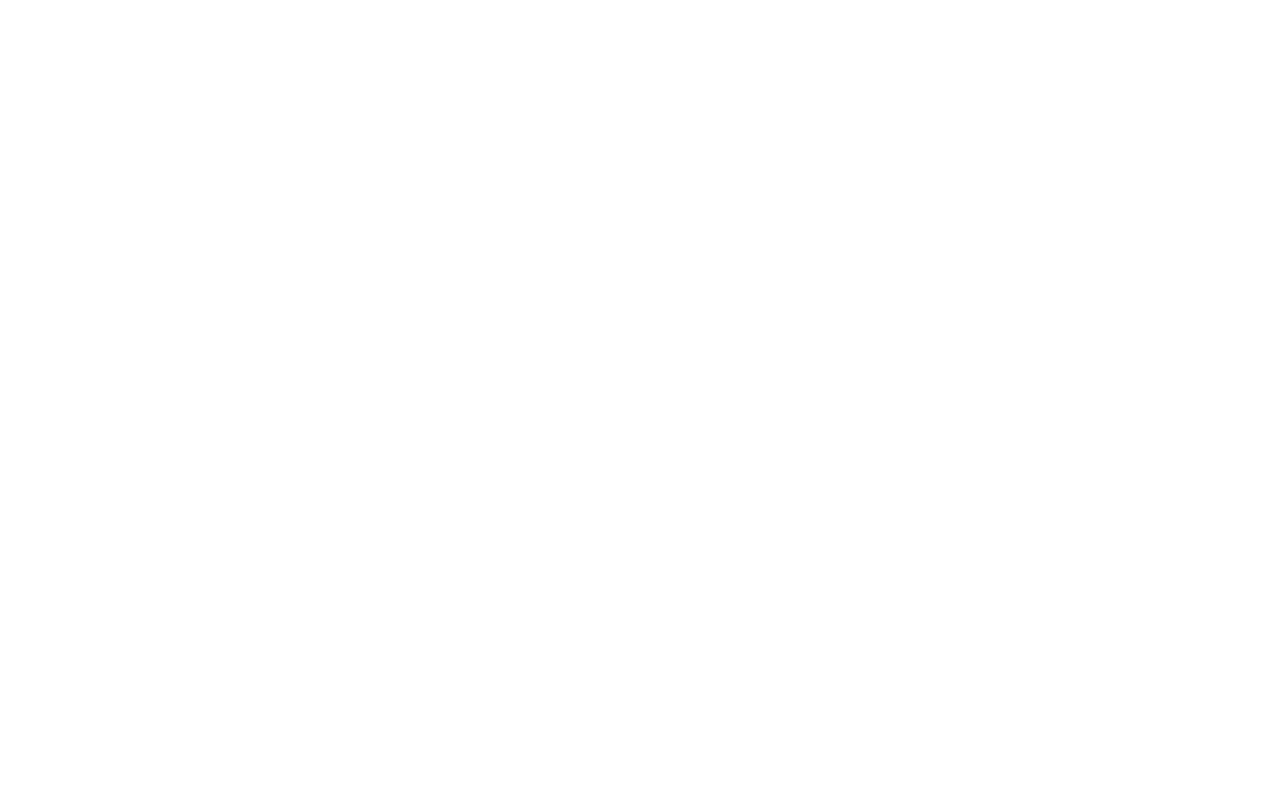
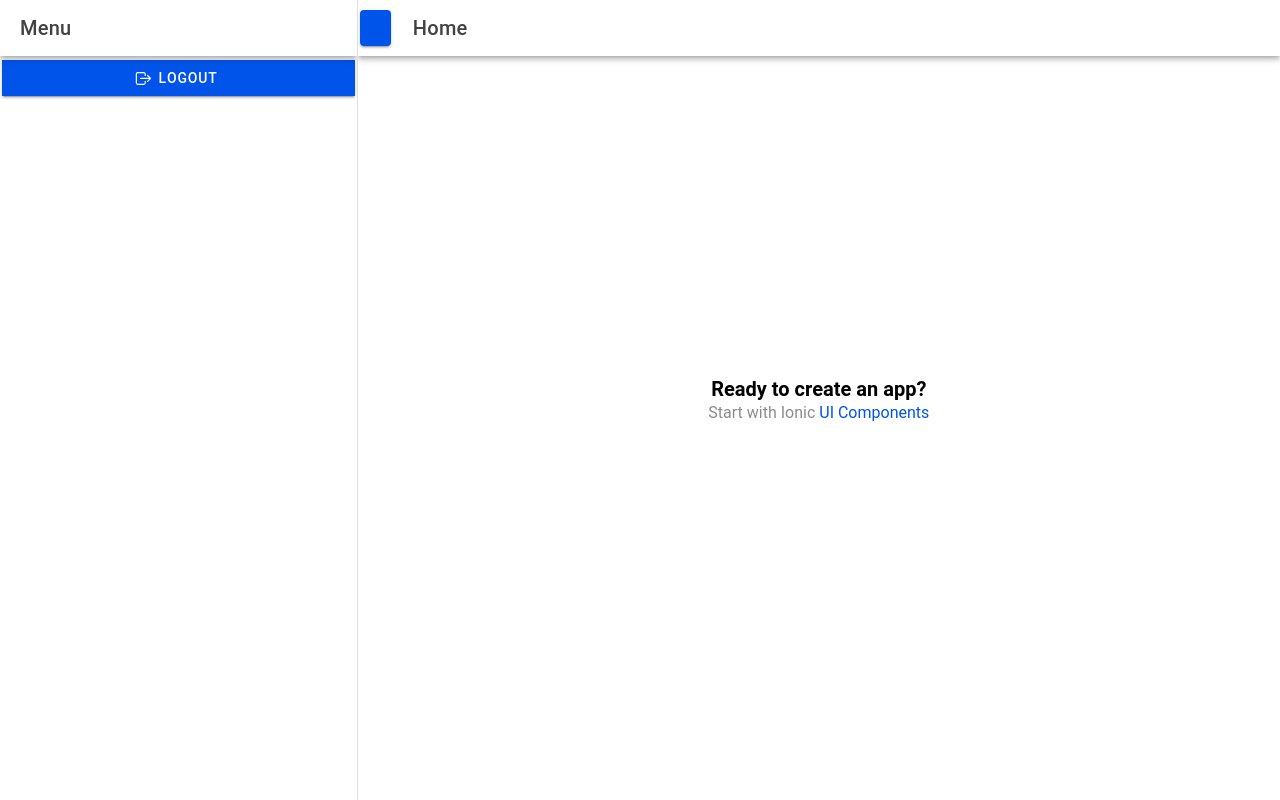
Before and after one commit to Clintambacan/it35b-mobileS, a React (Vite) app: page /app/home in a window 1280 px wide. Built offline with nearby package versions, Linux system fonts and the light colour scheme.

Commit message:
Fixed errors

```diff
--- a/src/App.tsx
+++ b/src/App.tsx
@@ -28,12 +28,13 @@ import '@ionic/react/css/display.css';
 
 /* import '@ionic/react/css/palettes/dark.always.css'; */
 /* import '@ionic/react/css/palettes/dark.class.css'; */
+
 import '@ionic/react/css/palettes/dark.system.css';
 
 /* Theme variables */
 import './theme/variables.css';
-import Template from './pages/Template';
 import Login from './pages/Login';
+import Menu from './pages/Menu';
 
 setupIonicReact();
 
@@ -41,12 +42,14 @@ const App: React.FC = () => (
   <IonApp>
     <IonReactRouter>
       <IonRouterOutlet>
-        <Route exact path="/" component={Login} />
-        <Route exact path="/home" component={Home} />
+
+        <Route exact path ="/" component={Login} />
+        <Route path ="/app" component={Menu} />
 
       </IonRouterOutlet>
     </IonReactRouter>
   </IonApp>
 );
 
+
 export default App;
--- a/src/pages/Home.tsx
+++ b/src/pages/Home.tsx
@@ -1,4 +1,4 @@
-import { IonButtons, IonContent, IonHeader, IonPage, IonTitle, IonToolbar, IonMenuButton } from '@ionic/react';
+import { IonButton, IonContent, IonHeader, IonMenuButton, IonPage, IonProgressBar, IonTitle, IonToolbar } from '@ionic/react';
 import ExploreContainer from '../components/ExploreContainer';
 import './Home.css';
 
@@ -7,18 +7,16 @@ const Home: React.FC = () => {
     <IonPage>
       <IonHeader>
         <IonToolbar>
-            <IonButtons slot="start">
-
-                                  <IonMenuButton></IonMenuButton>
-                              </IonButtons>
-
-          <IonTitle>Blank</IonTitle>
+          <IonButton slot="start">
+              <IonMenuButton></IonMenuButton>
+          </IonButton>
+          <IonTitle>Home</IonTitle>
         </IonToolbar>
       </IonHeader>
       <IonContent fullscreen>
         <IonHeader collapse="condense">
           <IonToolbar>
-            <IonTitle size="large">Blank</IonTitle>
+            <IonTitle size="large">Home</IonTitle>
           </IonToolbar>
         </IonHeader>
         <ExploreContainer />
@@ -27,4 +25,5 @@ const Home: React.FC = () => {
   );
 };
 
+
 export default Home;
--- a/src/pages/Menu.tsx
+++ b/src/pages/Menu.tsx
@@ -1,109 +1,59 @@
-// Declaration imports
+//import { IonToolbar } from "@ionic/react"
 
-import {
-    IonHeader,
-    IonPage,
-    IonTitle,
-    IonToolbar,
-    IonSplitPane,
-    IonMenu,
-    IonRouterOutlet,
-    IonContent,
-    IonMenuToggle,
-    IonItem,
-    IonIcon,
-    IonButton}
-from "@ionic/react";
-import { Redirect, Route } from "react-router-dom";
+import { IonPage, IonSplitPane, IonMenu, IonHeader, IonToolbar, IonTitle, IonContent, IonMenuToggle, IonItem, IonIcon, IonButton, IonRouterOutlet } from "@ionic/react";
+import { Redirect, Route } from "react-router";
+import { homeOutline, informationCircleOutline, logOutOutline } from "ionicons/icons";
 import Home from "./Home";
 import About from "./About";
-import { homeOutline, information, logOutOutline } from "ionicons/icons";
 
 
-const Menu : React.FC = () => {
 
-    const path =[
-        {name: 'Home', url: '/app/home', icon:homeOutline},
-        {name: 'About', url: '/app/about', icon:information },
+const Menu:React.FC = () => {
 
+    const path = [
+        {name:'Home', url:'/app/home',icon:homeOutline},
+        {name:'About',url:'/app/about',icon:informationCircleOutline}
     ]
-
-    return (
-
+    return(
         <IonPage>
-            <IonSplitPane>
-
-                <IonMenu>
-
-
-                    {/* Header*/}
-
-
+            <IonSplitPane contentId="main">
+               <IonMenu contentId="main">
+                  {/* Header */}
                   <IonHeader>
-
                     <IonToolbar>
-
                         <IonTitle>Menu</IonTitle>
                     </IonToolbar>
-
-
                   </IonHeader>
-                {/* Content*/}
+                  {/* Content */}
                   <IonContent>
-
-                    {path.map((item, index) => (
+                    {path.map((item, index) =>(
                         <IonMenuToggle key={index}>
-
                             <IonItem routerLink={item.url} routerDirection="forward">
-
                                 <IonIcon icon={item.icon} slot="start"></IonIcon>
                                 {item.name}
                             </IonItem>
-
                         </IonMenuToggle>
-
-
                     ))}
 
-                    <IonButton routerLink= "/" routerDirection="back" expand="full">
-
-                        <IonIcon icon={logOutOutline}  slot="start"></IonIcon>
-
+                    <IonButton routerLink="/" routerDirection="back" expand="full">
+                      <IonIcon icon={logOutOutline} slot="start"></IonIcon>
+                      Logout
                     </IonButton>
-
                   </IonContent>
-
-
-
-
                </IonMenu>
-                {/* Routing*/}
-
+               {/* Routing */}
                <IonRouterOutlet id="main">
-
                     <Route exact path="/app/home" component={Home} />
-                    <Route exact path="/app">
-
-                        <Redirect to="/app/home" />
-
-
+                    <Route exact path="/app" >
+                        <Redirect to="/app/home"/>
                     </Route>
-
                      <Route exact path="/app/about" component={About} />
                </IonRouterOutlet>
-
             </IonSplitPane>
 
         </IonPage>
 
-
     );
-
-
-};
+}
 
 export default Menu;
-
-// logic
-
-// render ui
```
Lines whose indentation alone changed are shown as unchanged.
